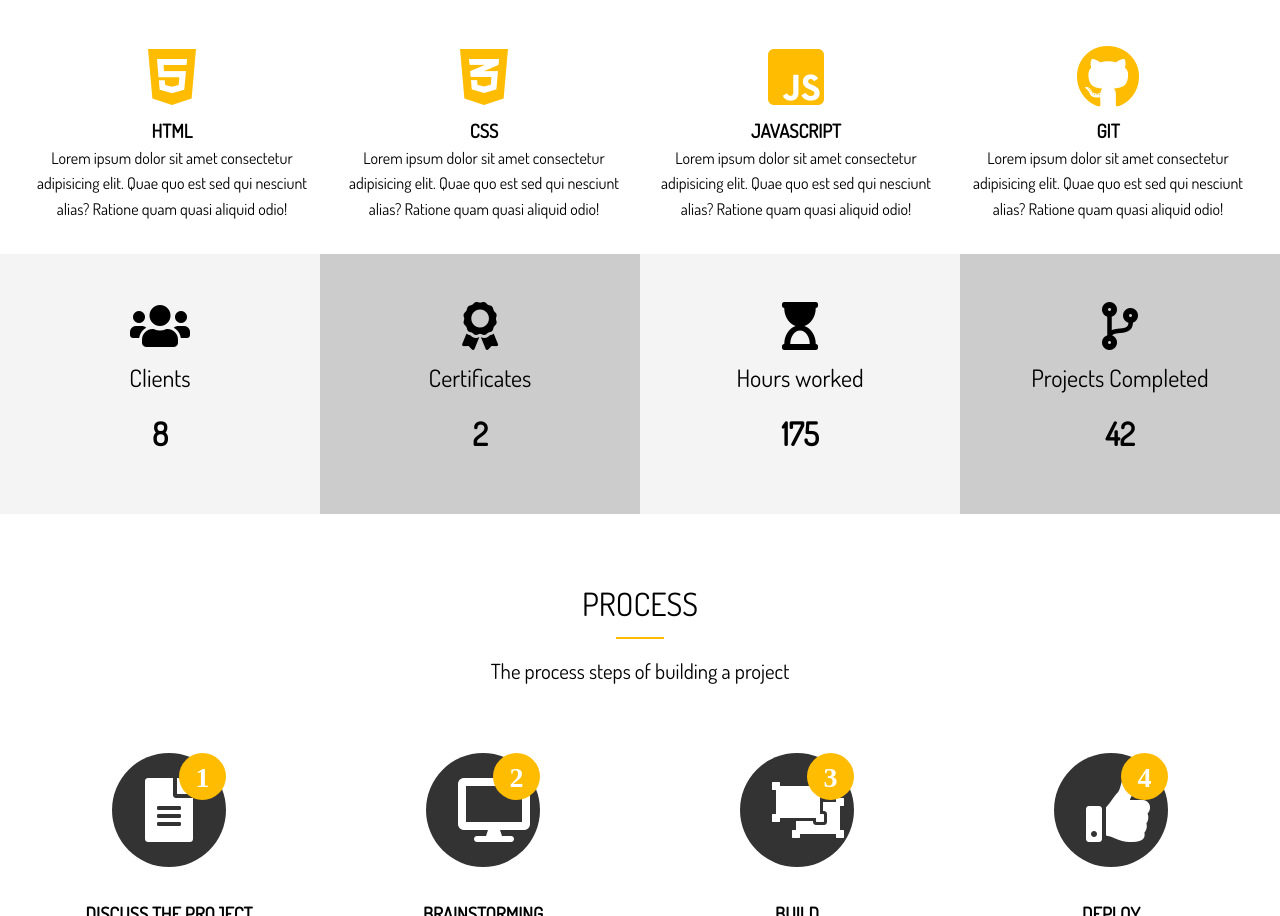
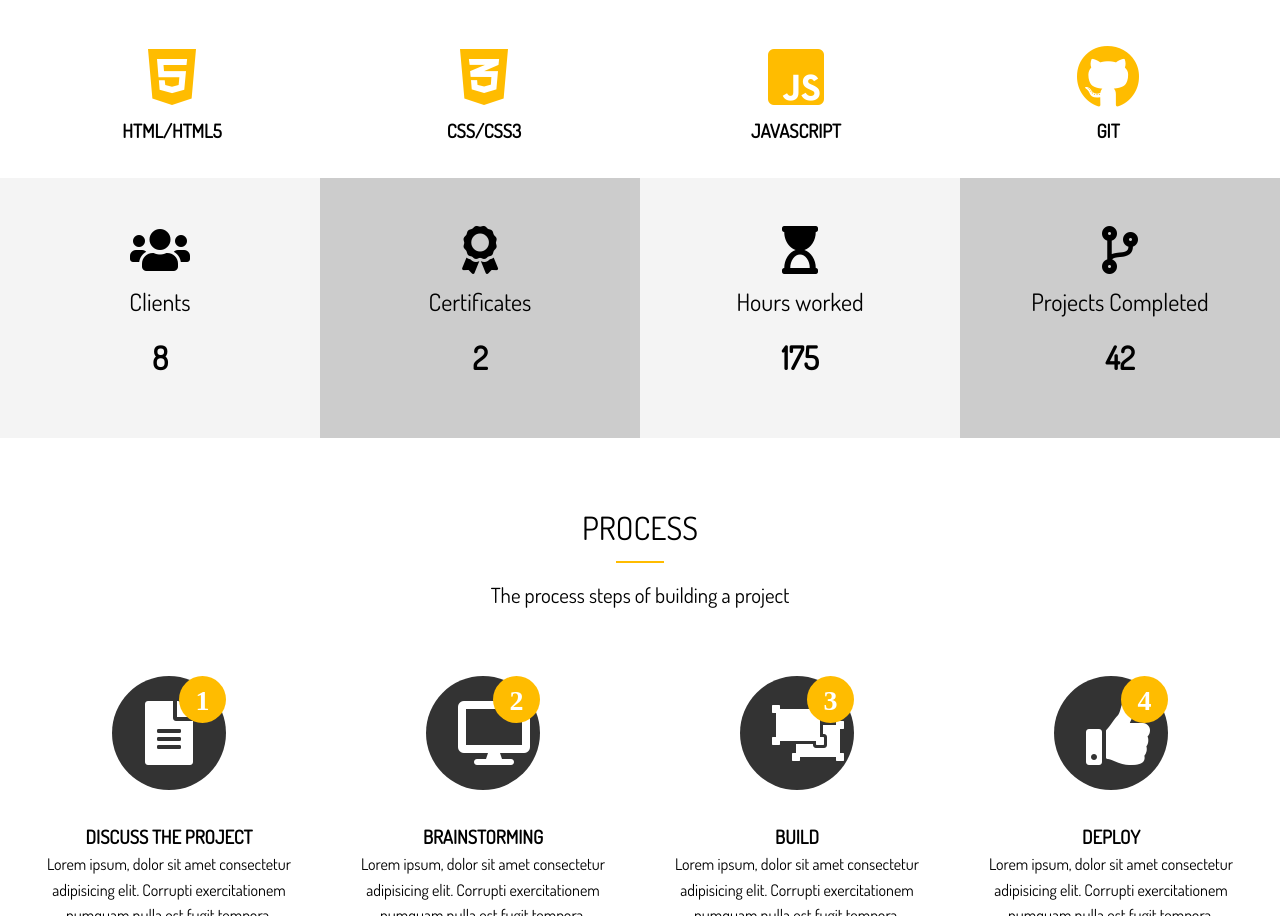
Before and after one commit to DevCon91/Portfolio_website, a website: page dist/index.html in a window 1280 px wide. Shown: the part 864-1780 px from the top of the page. Drawn offline with Linux system fonts and the light colour scheme.

Commit message:
Removed Text from homepage

```diff
--- a/dist/index.html
+++ b/dist/index.html
@@ -44,23 +44,20 @@
             <div class="specials">
                 <div>
                     <i class="fab fa-html5 fa-4x"></i>
-                    <h3>HTML</h3>
-                    <p>Lorem ipsum dolor sit amet consectetur adipisicing elit. Quae quo est sed qui nesciunt alias? Ratione quam quasi aliquid odio!</p>
+                    <h3>HTML/HTML5</h3>
+                    <p></p>
                 </div>
                 <div>
                     <i class="fab fa-css3-alt fa-4x"></i>
-                    <h3>CSS</h3>
-                    <p>Lorem ipsum dolor sit amet consectetur adipisicing elit. Quae quo est sed qui nesciunt alias? Ratione quam quasi aliquid odio!</p>
+                    <h3>CSS/CSS3</h3>
                 </div>
                 <div>
                     <i class="fab fa-js-square fa-4x"></i>
                     <h3>JavaScript</h3>
-                    <p>Lorem ipsum dolor sit amet consectetur adipisicing elit. Quae quo est sed qui nesciunt alias? Ratione quam quasi aliquid odio!</p>
                 </div>
                 <div>
                     <i class="fab fa-github fa-4x"></i>
                     <h3>Git</h3>
-                    <p>Lorem ipsum dolor sit amet consectetur adipisicing elit. Quae quo est sed qui nesciunt alias? Ratione quam quasi aliquid odio!</p>
                 </div>
             </div>
         </div>
```
